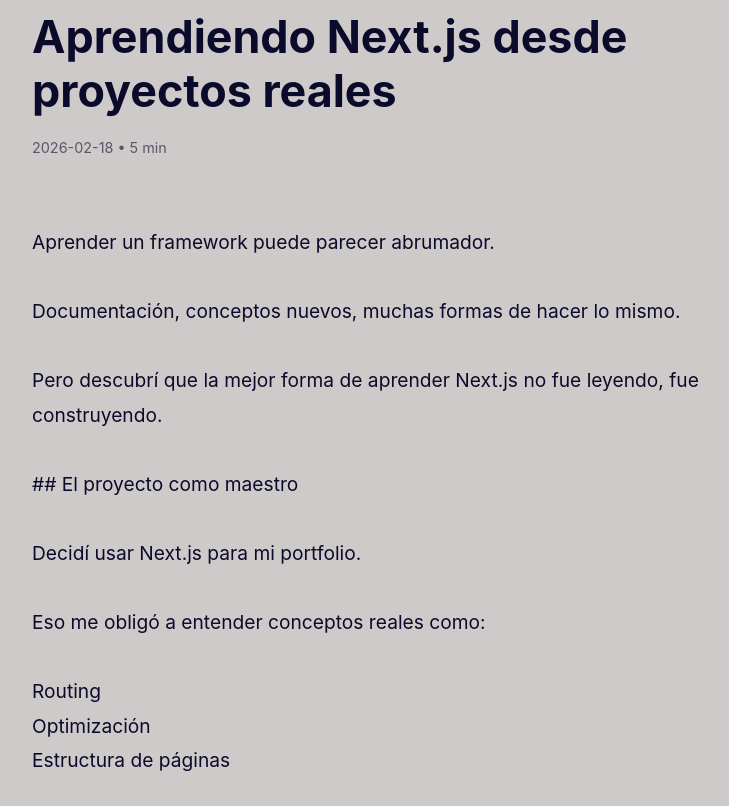
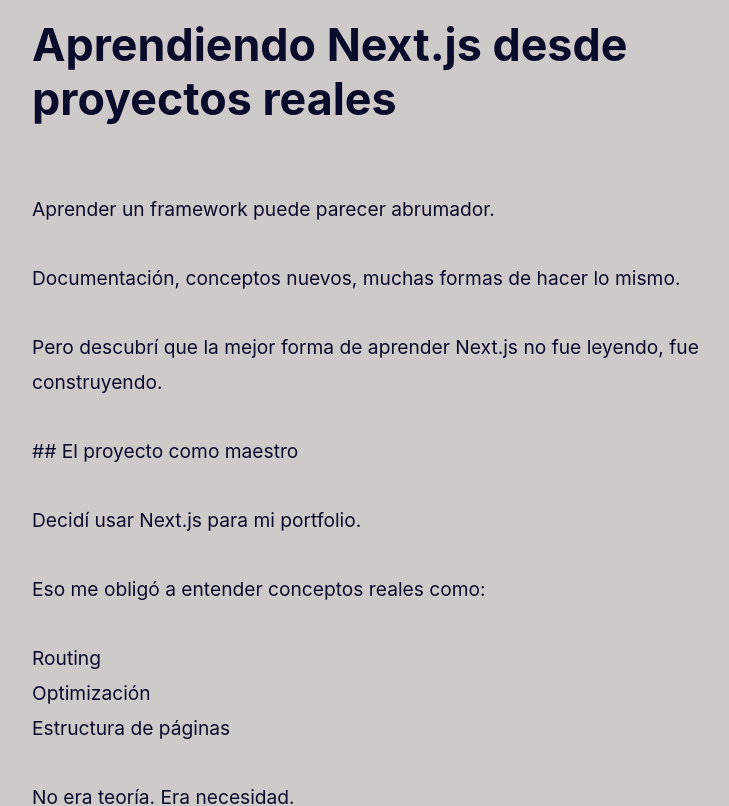
Before and after one commit to Bethsyf/portfolio, a Next.js app: page /blog/aprendiendo-nextjs in a window 1280 px wide. Shown: the part 1160-1966 px from the top of the page, without its empty margins (240-969 px from the left). Built offline with nearby package versions, Linux system fonts and the light colour scheme.

Commit message:
feat(blog): add dynamic SEO metadata for blog post

```diff
--- a/src/pages/blog/[slug].tsx
+++ b/src/pages/blog/[slug].tsx
@@ -1,96 +1,82 @@
 import { useRouter } from "next/router";
+import Link from "next/link";
 import Head from "next/head";
-import Link from "next/link";
-import styles from "@/styles/pages/PostPaage.module.scss";
 import { blogPosts } from "@/data/blogPost";
+import styles from "@/styles/pages/PostPage.module.scss";
 
-const PostPage = () => {
+export default function BlogPostPage() {
 
   const router = useRouter();
-
   const { slug } = router.query;
 
-
   const post = blogPosts.find(
-    (p) => p.slug === slug
+    (post) => post.slug === slug
   );
 
-
-  if (!post) {
-
-    return (
-      <main className={styles.container}>
-        <p>Post no encontrado</p>
-
-        <Link href="/" className={styles.back}>
-          ← Volver
-        </Link>
-
-      </main>
-    );
-
-  }
-
+  if (!post) return null;
 
   return (
 
     <>
-
       <Head>
 
         <title>
           {post.title} | Bethsy Falcon
         </title>
 
+        <meta
+          name="description"
+          content={post.description}
+        />
+
+        {/* Open Graph */}
+
+        <meta
+          property="og:title"
+          content={post.title}
+        />
+
+        <meta
+          property="og:description"
+          content={post.description}
+        />
+
+        <meta
+          property="og:image"
+          content={post.image}
+        />
+
       </Head>
 
 
       <main className={styles.container}>
 
-
-        <Link
-          href="/blog"
-          className={styles.back}
-        >
+        <Link href="/blog" className={styles.back}>
           ← Volver al blog
         </Link>
 
 
+        <article>
 
           <img
             src={post.image}
-          alt={post.title}
             className={styles.image}
           />
-
-
 
           <h1 className={styles.title}>
             {post.title}
           </h1>
 
 
-
-        <span className={styles.meta}>
-          {post.date} • {post.readingTime}
-        </span>
+          <div className={styles.content}>
+            {post.content}
+          </div>
 
 
-
-        <article className={styles.content}>
-
-          {post.content}
-
         </article>
-
-
 
       </main>
 
     </>
-
   );
-
-};
-
-export default PostPage;
+}
```
Also changed, not shown: src/styles/pages/PostPage.module.scss (renamed from src/styles/pages/PostPaage.module.scss). Lines whose indentation alone changed are shown as unchanged.
